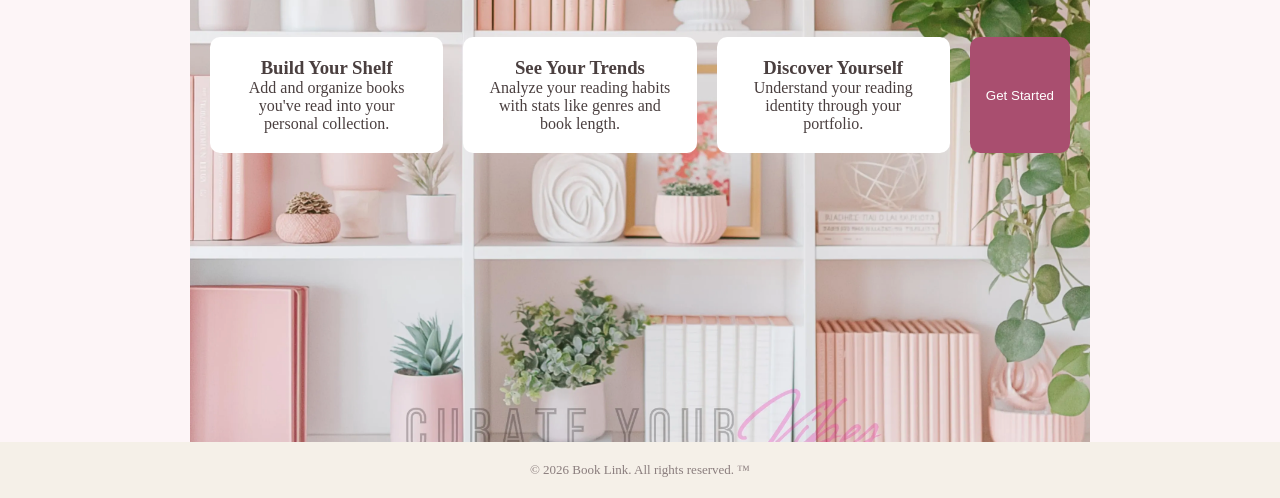
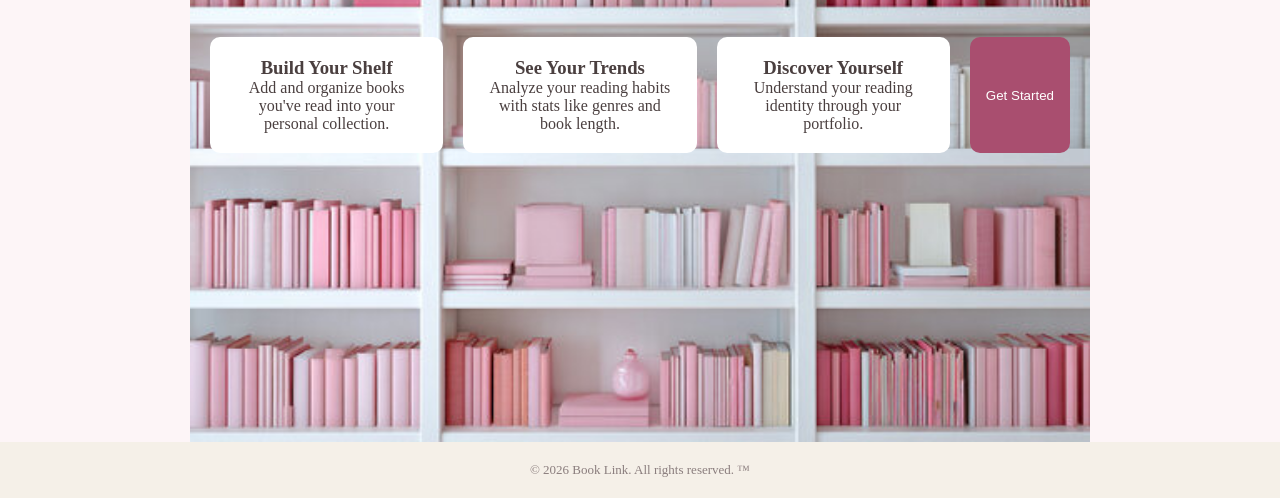
Before and after one commit to Jenn4459/final, a website: page front_end/index.html in a window 1280 px wide. Shown: the part 302-800 px from the top of the page. Drawn offline with Linux system fonts and the light colour scheme; a web font is replaced by a local one.

Commit message:
Update index.html

```diff
--- a/front_end/index.html
+++ b/front_end/index.html
@@ -6,7 +6,7 @@
   <script src="https://accounts.google.com/gsi/client" async defer></script>
   <style>
     main {
-      background-image: url('images/booklink_background.webp');
+      background-image: url('images/book_site_background.jpg');
       background-size: cover;
       background-position: center;
     }
```
